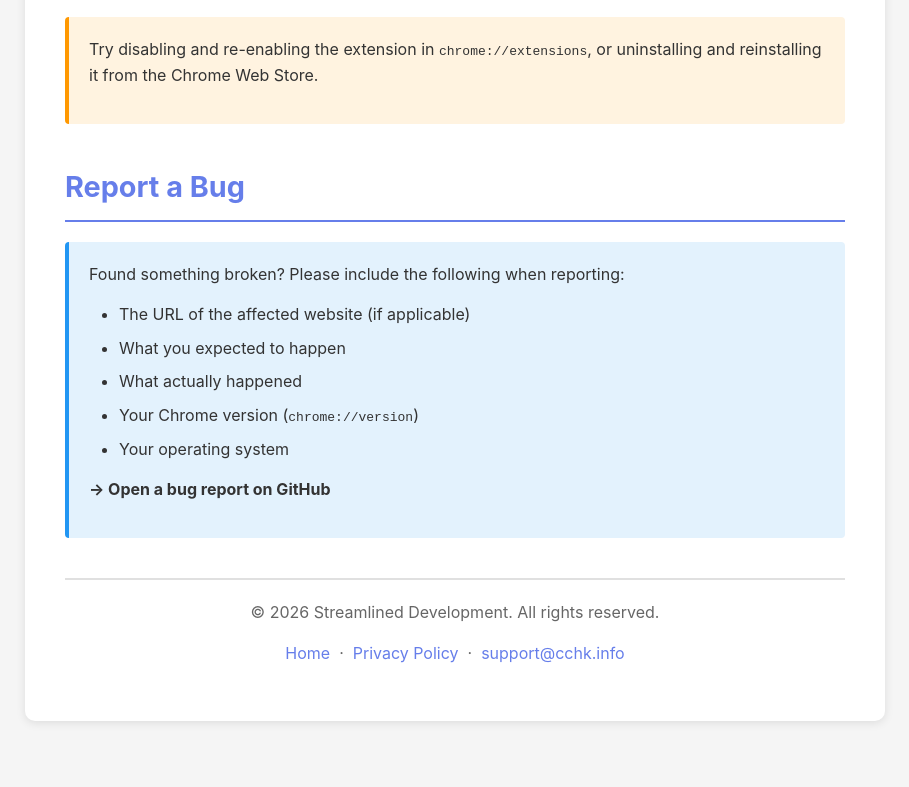
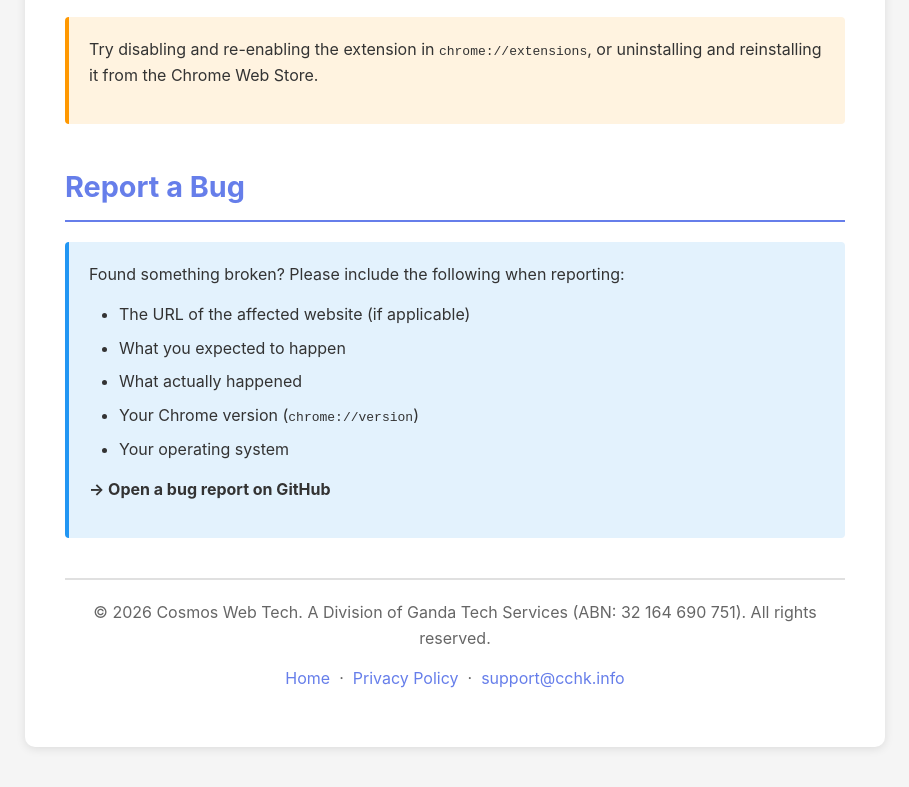
Before and after one commit to ashishgurprit/tech-stack-extension, a plain HTML site: page support/index.html in a window 1280 px wide. Shown: the part 2965-3752 px from the top of the page, without its empty margins (185-1094 px from the left). Before the commit the page ends 3726 px from the top, so only its background shows below. Drawn offline with Linux system fonts and the light colour scheme.

Commit message:
fix: Update copyright to Cosmos Web Tech / Ganda Tech Services

```diff
--- a/support/index.html
+++ b/support/index.html
@@ -325,7 +325,7 @@
             </section>
 
             <div class="footer">
-                <p>© 2026 Streamlined Development. All rights reserved.</p>
+                <p>© 2026 Cosmos Web Tech. A Division of Ganda Tech Services (ABN: 32 164 690 751). All rights reserved.</p>
                 <p style="margin-top: 10px;">
                     <a href="https://tech-stack-extension.cchk.info">Home</a> &nbsp;·&nbsp;
                     <a href="https://tech-stack-extension.cchk.info/privacy/">Privacy Policy</a> &nbsp;·&nbsp;
```
